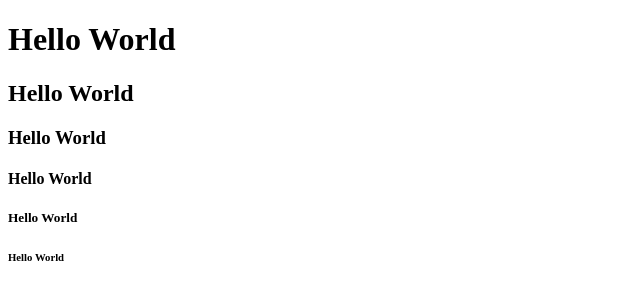
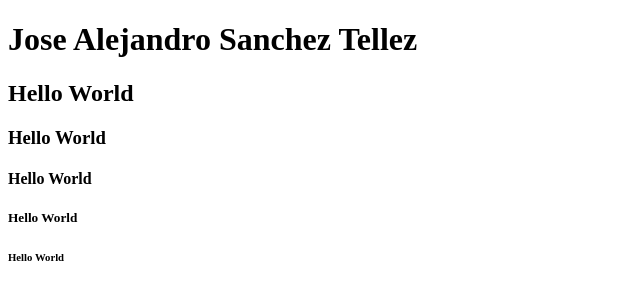
Before and after one commit to AlejoST54/prog-4, a plain HTML site: page index.html in a window 1280 px wide. Shown: the whole page, without its empty margins (0-640 px from the left). Drawn offline with Linux system fonts and the light colour scheme.

Commit message:
Add files via upload

```diff
--- a/index.html
+++ b/index.html
@@ -3,10 +3,10 @@
 <head>
     <meta charset="UTF-8">
     <meta name="viewport" content="width=device-width, initial-scale=1.0">
-    <title>Document</title>
+    <title>Mi Pagina</title>
 </head>
 <body>
-   <h1>Hello World</h1>
+   <h1>Jose Alejandro Sanchez Tellez</h1>
    <h2>Hello World</h2>
    <h3>Hello World</h3>
    <h4>Hello World</h4>
```
